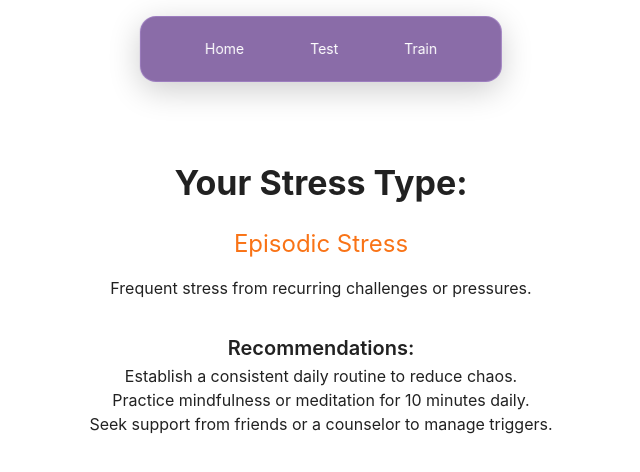
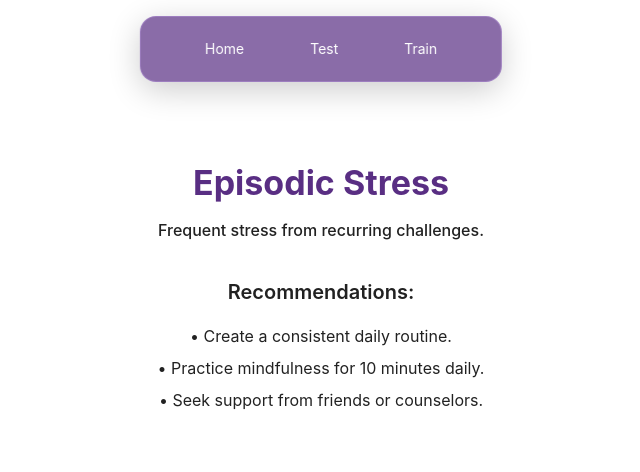
Before and after one commit to TriveniLekireddy/Student-Stress-Prediction-and-Health-Risk-Detection-Triveni, a Next.js app: page /result in a window 1280 px wide. Shown: the top 472 px of the page, without its empty margins (319-959 px from the left). Built offline with nearby package versions, Linux system fonts and the light colour scheme.

Commit message:
Update page.tsx

```diff
--- a/src/app/result/page.tsx
+++ b/src/app/result/page.tsx
@@ -4,13 +4,12 @@ import { useSearchParams } from "next/navigation";
 import { useEffect, useState } from "react";
 import {
   Typography,
+  CircularProgress,
   Container,
   ThemeProvider,
   createTheme,
-  CircularProgress,
 } from "@mui/material";
 
-// Moved outside to avoid missing dependency warnings
 const predictionMap: Record<number, string> = {
   0: "acute",
   1: "episodic",
@@ -22,62 +21,48 @@ const stressTypes = {
     label: "Acute Stress",
     description: "Short-term stress from specific events or situations.",
     recommendations: [
-      "Practice deep breathing exercises to calm your mind.",
-      "Engage in light physical activity like a short walk.",
-      "Break tasks into smaller, manageable steps.",
+      "Practice deep breathing exercises.",
+      "Go for a short walk.",
+      "Break tasks into smaller steps.",
     ],
     color: "#22c55e",
   },
   episodic: {
     label: "Episodic Stress",
-    description: "Frequent stress from recurring challenges or pressures.",
+    description: "Frequent stress from recurring challenges.",
     recommendations: [
-      "Establish a consistent daily routine to reduce chaos.",
-      "Practice mindfulness or meditation for 10 minutes daily.",
-      "Seek support from friends or a counselor to manage triggers.",
+      "Create a consistent daily routine.",
+      "Practice mindfulness for 10 minutes daily.",
+      "Seek support from friends or counselors.",
     ],
     color: "#f97316",
   },
   chronic: {
     label: "Chronic Stress",
-    description: "Persistent stress from ongoing life circumstances.",
+    description: "Persistent stress from ongoing circumstances.",
     recommendations: [
-      "Consult a mental health professional for personalized strategies.",
-      "Prioritize quality sleep with a regular bedtime routine.",
-      "Incorporate stress-relief activities like yoga or journaling.",
+      "Consult a mental health professional.",
+      "Get regular sleep.",
+      "Try yoga or journaling.",
     ],
     color: "#ef4444",
   },
-} as const;
-
-type StressTypeKey = keyof typeof stressTypes;
+};
 
 export default function Result() {
   const searchParams = useSearchParams();
   const [loading, setLoading] = useState(true);
-  const [stressType, setStressType] = useState<StressTypeKey>("episodic");
+  const [stressType, setStressType] = useState<string>("episodic");
 
   const theme = createTheme({
     palette: {
-      primary: {
-        main: "#592E83",
-        light: "#9984D4",
-        dark: "#230C33",
-      },
-      secondary: {
-        main: "#CAA8F5",
-      },
-      background: {
-        default: "#f8f9fa",
-        paper: "#ffffff",
-      },
-      text: {
-        primary: "#230C33",
-        secondary: "#592E83",
-      },
+      primary: { main: "#592E83" },
+      secondary: { main: "#CAA8F5" },
+      background: { default: "#f8f9fa", paper: "#ffffff" },
+      text: { primary: "#230C33", secondary: "#592E83" },
     },
     typography: {
-      fontFamily: "'Inter', 'Roboto', 'Helvetica', 'Arial', sans-serif",
+      fontFamily: "'Inter', 'Roboto', sans-serif",
       h4: { fontWeight: 700 },
       h6: { fontWeight: 600 },
       subtitle1: { fontWeight: 500 },
@@ -88,24 +73,25 @@ export default function Result() {
     setLoading(true);
     try {
       const stressLevel = searchParams.get("stress_level");
-      const prediction = stressLevel ? parseInt(stressLevel) : NaN;
 
+      if (!stressLevel) throw new Error("Missing stress_level");
+
+      const prediction = parseInt(stressLevel);
       if (isNaN(prediction) || !(prediction in predictionMap)) {
         setStressType("episodic");
         return;
       }
 
-      const predictedType = predictionMap[prediction] as StressTypeKey;
+      const predictedType = predictionMap[prediction];
       setStressType(predictedType);
-
-    } catch {
+    } catch (err) {
       setStressType("episodic");
     } finally {
       setLoading(false);
     }
   }, [searchParams]);
 
-  const stressInfo = stressTypes[stressType];
+  const info = stressTypes[stressType];
 
   if (loading) {
     return (
@@ -123,25 +109,20 @@ export default function Result() {
   return (
     <ThemeProvider theme={theme}>
       <Container maxWidth="md" sx={{ py: 12, textAlign: "center" }}>
-        <Typography variant="h4" sx={{ mb: 3 }}>
-          Your Stress Type:
+        <Typography variant="h4" gutterBottom color="primary">
+          {info.label}
         </Typography>
-        <Typography variant="h5" sx={{ color: stressInfo.color }}>
-          {stressInfo.label}
+        <Typography variant="subtitle1" sx={{ mb: 4 }}>
+          {info.description}
         </Typography>
-        <Typography variant="body1" sx={{ mt: 2 }}>
-          {stressInfo.description}
-        </Typography>
-        <Typography variant="h6" sx={{ mt: 4 }}>
+        <Typography variant="h6" sx={{ mb: 2 }}>
           Recommendations:
         </Typography>
-        <ul>
-          {stressInfo.recommendations.map((rec, i) => (
-            <li key={i}>
-              <Typography variant="body1">{rec}</Typography>
-            </li>
-          ))}
-        </ul>
+        {info.recommendations.map((tip, idx) => (
+          <Typography key={idx} sx={{ mb: 1 }}>
+            • {tip}
+          </Typography>
+        ))}
       </Container>
     </ThemeProvider>
   );
```
